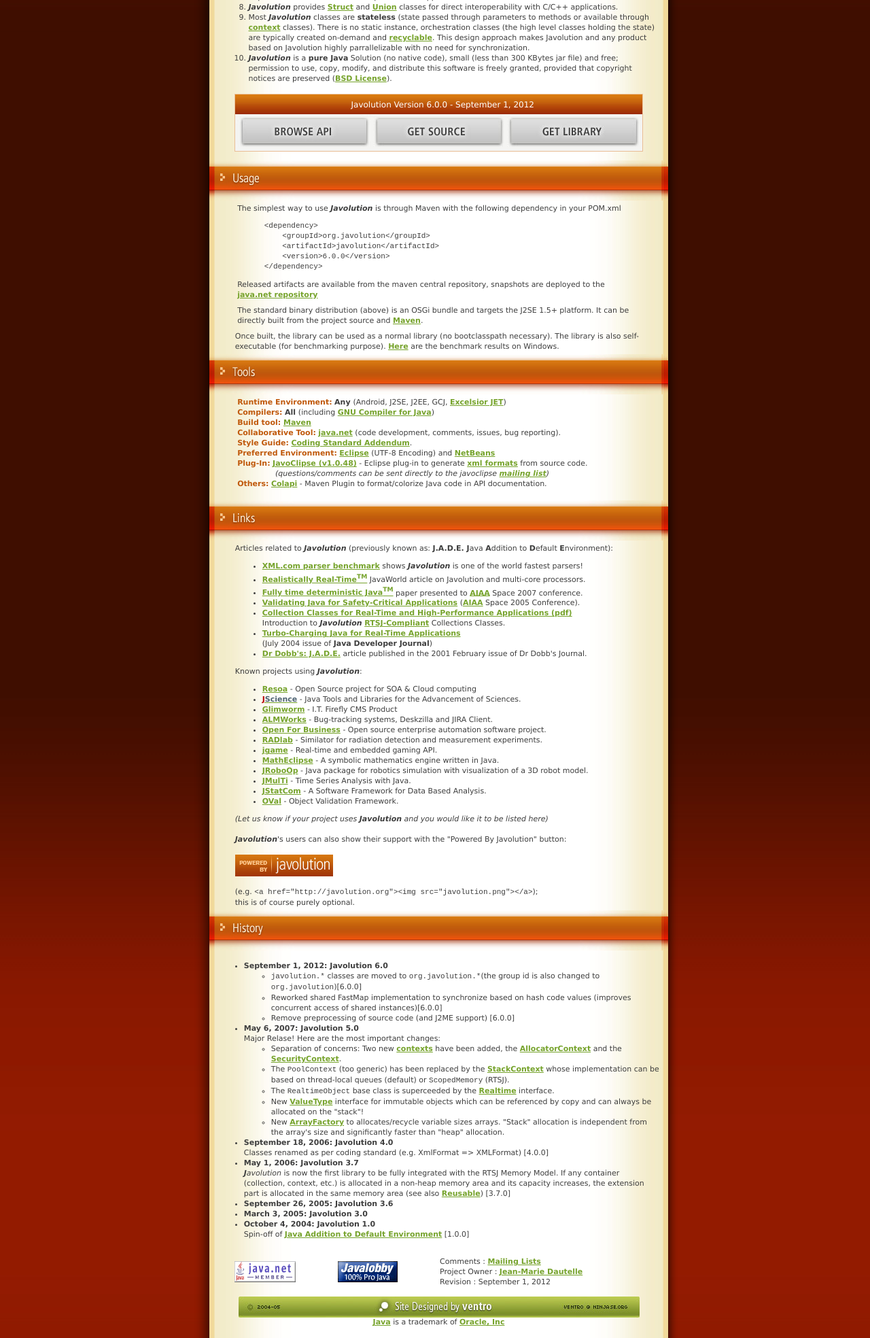
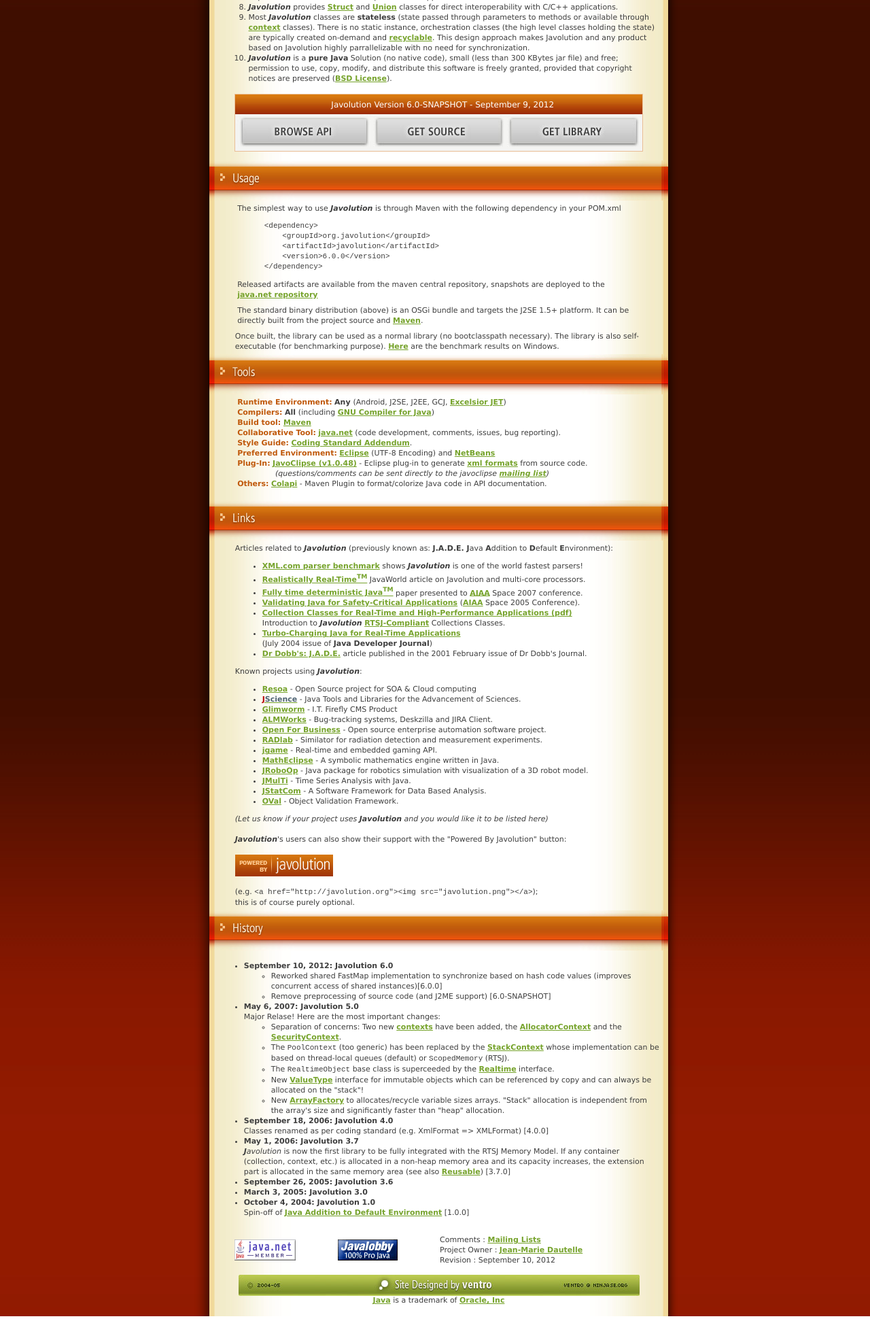
Before and after one commit to javolution/javolution, a plain HTML site: page index.html in a window 1280 px wide. Shown: the part 729-2697 px from the top of the page at 68% size. After the commit the page ends 2665 px from the top, so only its background shows below. Drawn offline with Linux system fonts and the light colour scheme.

Commit message:
Version 6.0

```diff
--- a/index.html
+++ b/index.html
@@ -334,7 +334,7 @@
                         <TR>
                             <TD HEIGHT="29" BACKGROUND="css/img/getproduct_bg.jpg">
                                 <DIV ALIGN="center"><SPAN CLASS="quotetext"><B><SPAN CLASS="style2"><B>&nbsp;&nbsp;&nbsp;</B></SPAN></B></SPAN><SPAN
-                                        CLASS="style16">Javolution Version 6.0.0 - September 1, 2012</SPAN></DIV>
+                                        CLASS="style16">Javolution Version 6.0-SNAPSHOT - September 9, 2012</SPAN></DIV>
                             </TD>
                         <TR>
                             <TD BGCOLOR="#F4F4F2">
@@ -345,7 +345,7 @@
                                     <A HREF="http://java.net/projects/javolution/sources"><IMG HEIGHT="51" BORDER="0"
                                                                                                SRC="css/img/getsource.jpg"
                                                                                                WIDTH="194"></A>
-                                    <A HREF="https://maven.java.net/index.html#nexus-search;quick~javolution"><IMG HEIGHT="51" BORDER="0"
+                                    <A HREF="https://maven.java.net/content/repositories/snapshots/org/javolution/javolution/"><IMG HEIGHT="51" BORDER="0"
                                                                                                  SRC="css/img/getlibrary.jpg"
                                                                                                  WIDTH="198"></A></DIV></TD>
                         </TR>
@@ -681,12 +681,10 @@
                         <TR>
                             <TD CLASS="simplespacer_body style14" VALIGN="top">
                                 <UL>
-                                    <LI CLASS="simplespacer_body"><B>September 1, 2012: Javolution 6.0</B><BR>
+                                    <LI CLASS="simplespacer_body"><B>September 10, 2012: Javolution 6.0</B><BR>
                                         <UL>
-                                            <LI> <code>javolution.*</code> classes are moved to <code>org.javolution.*</code>(the group id is also changed to
-                                            <code>org.javolution</code>)[6.0.0] </LI>
                                             <LI> Reworked shared FastMap implementation to synchronize based on hash code values (improves concurrent access of shared instances)[6.0.0] </LI>
-                                            <LI> Remove preprocessing of source code (and J2ME support) [6.0.0] </LI>
+                                            <LI> Remove preprocessing of source code (and J2ME support) [6.0-SNAPSHOT] </LI>
                                         </UL>
                                     </LI>
                                     <LI CLASS="simplespacer_body"><B>May 6, 2007: Javolution 5.0</B><BR>
@@ -745,7 +743,7 @@
                             <TD CLASS="simplespacer_body style14">
                                 Comments      : <A HREF="http://java.net/projects/javolution/lists">Mailing Lists</A><BR>
                                 Project Owner : <A HREF="mailto:jean-marie@dautelle.com">Jean-Marie Dautelle </A><BR>
-                                Revision      : September 1, 2012<BR>
+                                Revision      : September 10, 2012<BR>
                         </TR>
                     </TABLE>
                     <TABLE BORDER="0" CELLSPACING="0" CELLPADDING="4" WIDTH="100%">
```
Also changed, not shown: pom.xml (+1 -7 lines).
